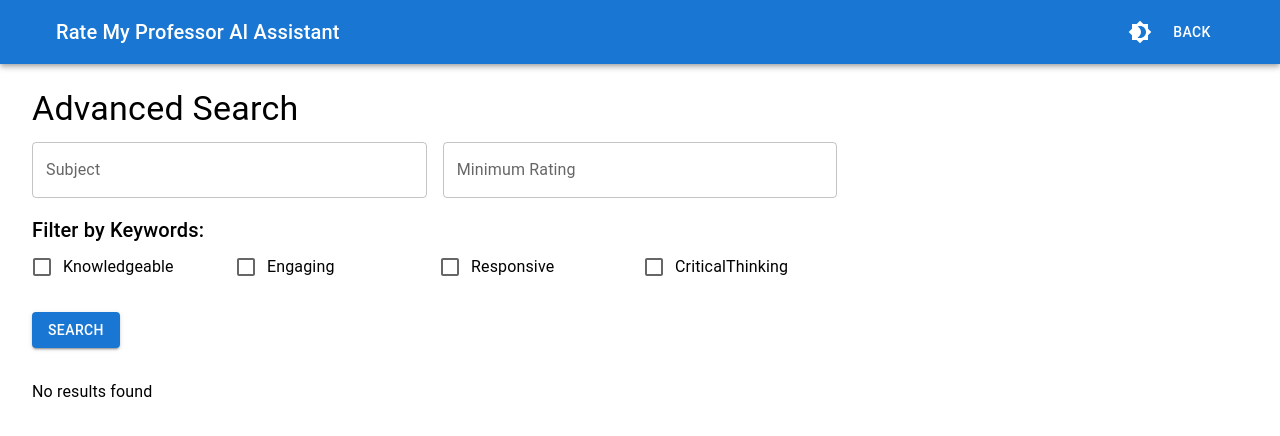
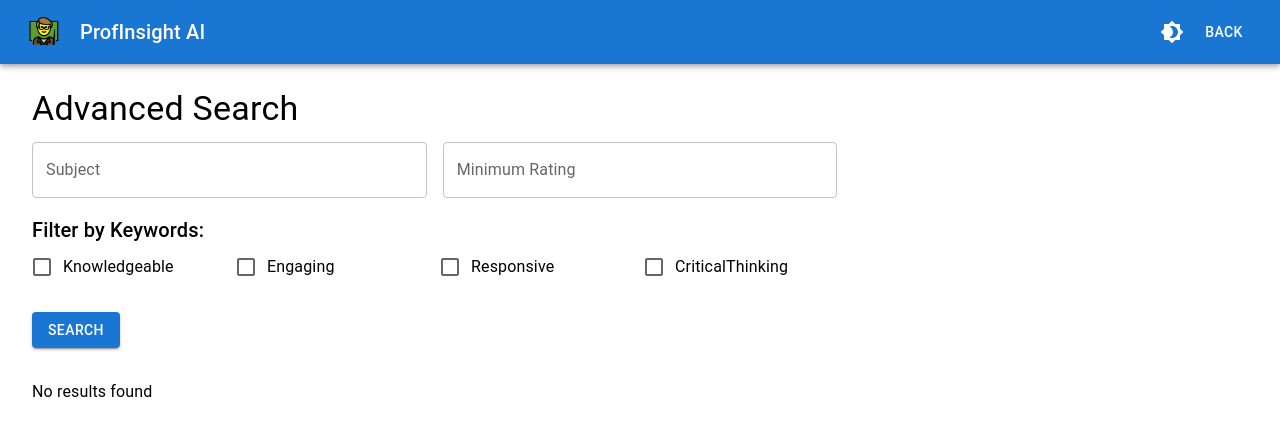
Before and after one commit to Azizur2001/ai-rate-my-professor, a Next.js app: page /search in a window 1280 px wide. Shown: the top 436 px of the page. Built offline with nearby package versions, Linux system fonts and the light colour scheme.

Commit message:
Fixed certain things

```diff
--- a/app/home/page.js
+++ b/app/home/page.js
@@ -1,4 +1,4 @@
-"use client";
+"use client"
 
 import {
   Box,
--- a/app/search/page.js
+++ b/app/search/page.js
@@ -1,186 +1,3 @@
-// 'use client'
-
-// import { useState, useContext } from 'react';
-// import {
-//   Box,
-//   Typography,
-//   Button,
-//   AppBar,
-//   Toolbar,
-//   IconButton,
-//   TextField,
-//   Checkbox,
-//   FormControlLabel,
-//   Grid,
-//   Card,
-//   CardContent,
-// } from '@mui/material';
-// import { useTheme } from '@mui/material/styles';
-// import Brightness4Icon from '@mui/icons-material/Brightness4';
-// import Brightness7Icon from '@mui/icons-material/Brightness7';
-// import { ThemeContext } from '../ThemeContext';
-
-// export default function SearchPage() {
-//   const [subject, setSubject] = useState('');
-//   const [minRating, setMinRating] = useState('');
-//   const [discussionBased, setDiscussionBased] = useState(false);
-//   const [keywords, setKeywords] = useState({
-//     knowledgeable: false,
-//     engaging: false,
-//     responsive: false,
-//     criticalThinking: false,
-//   });
-//   const [results, setResults] = useState([]);
-//   const [error, setError] = useState('');
-
-//   const theme = useTheme();
-//   const { mode, toggleTheme } = useContext(ThemeContext);
-
-//   const handleSearch = async () => {
-//     try {
-//       const searchCriteria = {
-//         subject,
-//         minRating: parseInt(minRating) || 0,
-//         discussionBased,
-//         keywords: Object.keys(keywords).filter((key) => keywords[key]),
-//       };
-
-//       const response = await fetch('/api/search', {
-//         method: 'POST',
-//         headers: {
-//           'Content-Type': 'application/json',
-//         },
-//         body: JSON.stringify(searchCriteria),
-//       });
-
-//       if (!response.ok) {
-//         throw new Error('An unexpected error occurred');
-//       }
-
-//       const data = await response.json();
-//       setResults(data.results);
-//     } catch (error) {
-//       setError(error.message);
-//     }
-//   };
-
-//   return (
-//     <Box
-//       width="100vw"
-//       height="100vh"
-//       display="flex"
-//       flexDirection="column"
-//       sx={{
-//         bgcolor: theme.palette.background.default,
-//         color: theme.palette.text.primary,
-//       }}
-//     >
-//       {/* Navbar */}
-//       <AppBar position="static" color="primary" sx={{ padding: '0 2rem' }}>
-//         <Toolbar sx={{ display: 'flex', justifyContent: 'space-between' }}>
-//           <Typography variant="h6">Rate My Professor AI Assistant</Typography>
-//           <Box>
-//             <IconButton sx={{ ml: 1 }} onClick={toggleTheme} color="inherit">
-//               {mode === 'dark' ? <Brightness7Icon /> : <Brightness4Icon />}
-//             </IconButton>
-//             <Button color="inherit" onClick={() => window.history.back()}>
-//               Back
-//             </Button>
-//           </Box>
-//         </Toolbar>
-//       </AppBar>
-
-//       {/* Search Form */}
-//       <Box my={3} mx={4}>
-//         <Typography variant="h4" gutterBottom>
-//           Advanced Search
-//         </Typography>
-//         <Grid container spacing={2} alignItems="center">
-//           <Grid item xs={12} sm={4}>
-//             <TextField
-//               label="Subject"
-//               variant="outlined"
-//               fullWidth
-//               value={subject}
-//               onChange={(e) => setSubject(e.target.value)}
-//             />
-//           </Grid>
-//           <Grid item xs={12} sm={4}>
-//             <TextField
-//               label="Minimum Rating"
-//               variant="outlined"
-//               fullWidth
-//               type="number"
-//               value={minRating}
-//               onChange={(e) => setMinRating(e.target.value)}
-//             />
-//           </Grid>
-//           <Grid item xs={12} sm={4}>
-//           </Grid>
-//         </Grid>
-
-//         {/* Keywords Filter */}
-//         <Box mt={2}>
-//           <Typography variant="h6">Filter by Keywords:</Typography>
-//           <Grid container spacing={1}>
-//             {Object.keys(keywords).map((key) => (
-//               <Grid item key={key}>
-//                 <FormControlLabel
-//                   control={
-//                     <Checkbox
-//                       checked={keywords[key]}
-//                       onChange={(e) =>
-//                         setKeywords({ ...keywords, [key]: e.target.checked })
-//                       }
-//                     />
-//                   }
-//                   label={key.charAt(0).toUpperCase() + key.slice(1)}
-//                 />
-//               </Grid>
-//             ))}
-//           </Grid>
-//         </Box>
-
-//         <Box mt={3}>
-//           <Button variant="contained" color="primary" onClick={handleSearch}>
-//             Search
-//           </Button>
-//         </Box>
-
-//         {/* Error Message */}
-//         {error && (
-//           <Typography color="error" mt={2}>
-//             {error}
-//           </Typography>
-//         )}
-
-//         {/* Search Results */}
-//         <Box mt={4}>
-//           {results.length > 0 ? (
-//             results.map((result, index) => (
-//               <Card key={index} sx={{ mb: 2 }}>
-//                 <CardContent>
-//                   <Typography variant="h6">{result.professor}</Typography>
-//                   <Typography variant="body2">
-//                     <strong>Subject:</strong> {result.subject}
-//                   </Typography>
-//                   <Typography variant="body2">
-//                     <strong>Rating:</strong> {result.stars}
-//                   </Typography>
-//                   <Typography variant="body2">{result.review}</Typography>
-//                 </CardContent>
-//               </Card>
-//             ))
-//           ) : (
-//             <Typography>No results found</Typography>
-//           )}
-//         </Box>
-//       </Box>
-//     </Box>
-//   );
-// }
-
-
 'use client';
 
 import { useState, useContext } from 'react';
@@ -201,6 +18,7 @@
 import { useTheme } from '@mui/material/styles';
 import Brightness4Icon from '@mui/icons-material/Brightness4';
 import Brightness7Icon from '@mui/icons-material/Brightness7';
+import Image from 'next/image'; // Import Image component from Next.js
 import { ThemeContext } from '../ThemeContext';
 
 export default function SearchPage() {
@@ -259,17 +77,25 @@
       }}
     >
       {/* Navbar */}
-      <AppBar position="static" color="primary" sx={{ padding: { xs: '0 1rem', md: '0 2rem' } }}>
-        <Toolbar sx={{ display: 'flex', justifyContent: 'space-between' }}>
-          <Typography variant="h6">Rate My Professor AI Assistant</Typography>
-          <Box>
-            <IconButton sx={{ ml: 1 }} onClick={toggleTheme} color="inherit">
-              {mode === 'dark' ? <Brightness7Icon /> : <Brightness4Icon />}
-            </IconButton>
-            <Button color="inherit" onClick={() => window.history.back()}>
-              Back
-            </Button>
+      <AppBar position="static">
+        <Toolbar>
+          <Box sx={{ display: 'flex', alignItems: 'center', flexGrow: 1 }}>
+            <Image
+              src="/logo.png" // Path to your logo
+              alt="Logo"
+              width={40} // Adjust the width as needed
+              height={40} // Adjust the height as needed
+            />
+            <Typography variant="h6" sx={{ ml: 2 }}>
+              ProfInsight AI
+            </Typography>
           </Box>
+          <IconButton sx={{ ml: 1 }} onClick={toggleTheme} color="inherit">
+            {mode === 'dark' ? <Brightness7Icon /> : <Brightness4Icon />}
+          </IconButton>
+          <Button color="inherit" onClick={() => window.history.back()}>
+            Back
+          </Button>
         </Toolbar>
       </AppBar>
 
```
Also changed, not shown: app/layout.js (+0 -23 lines).
